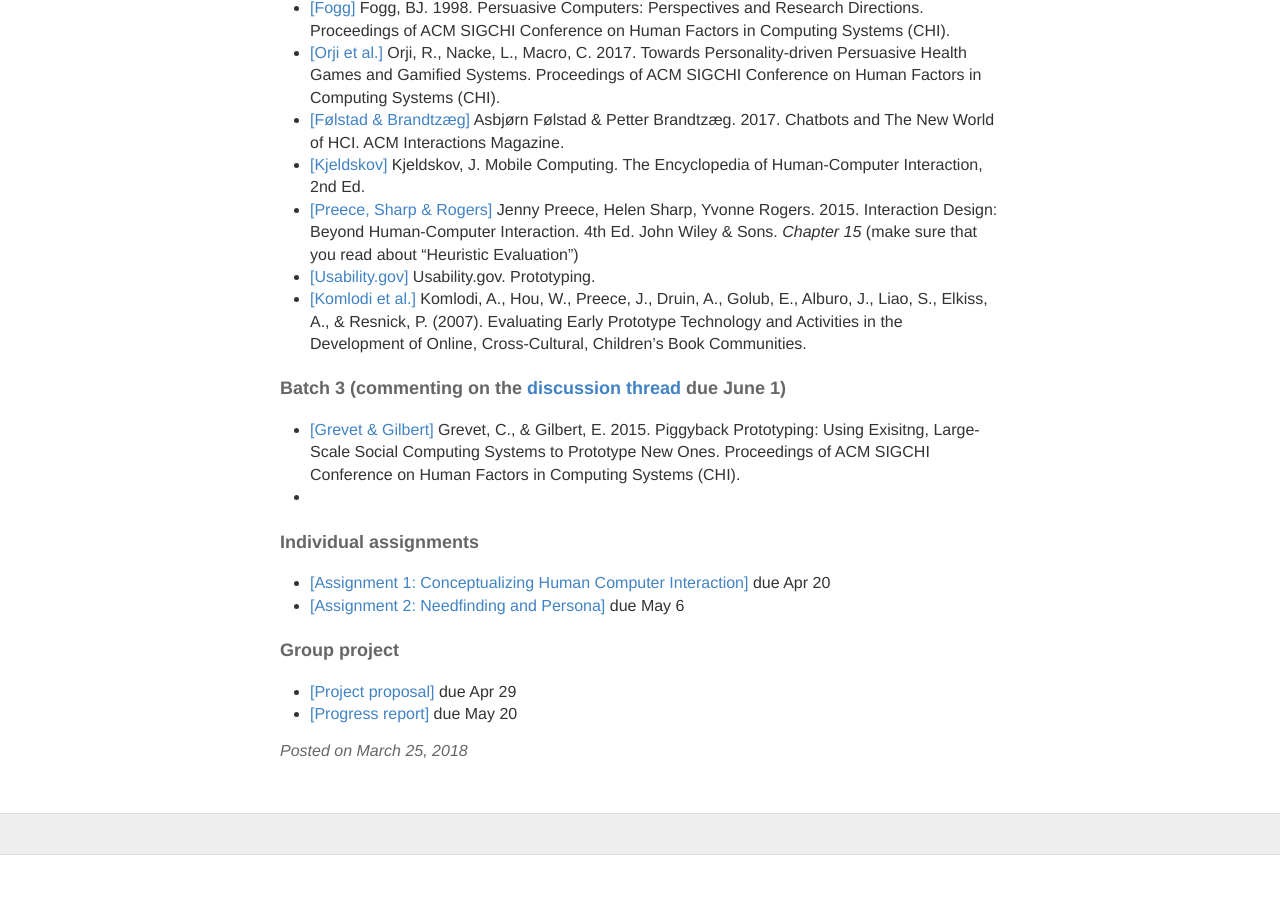
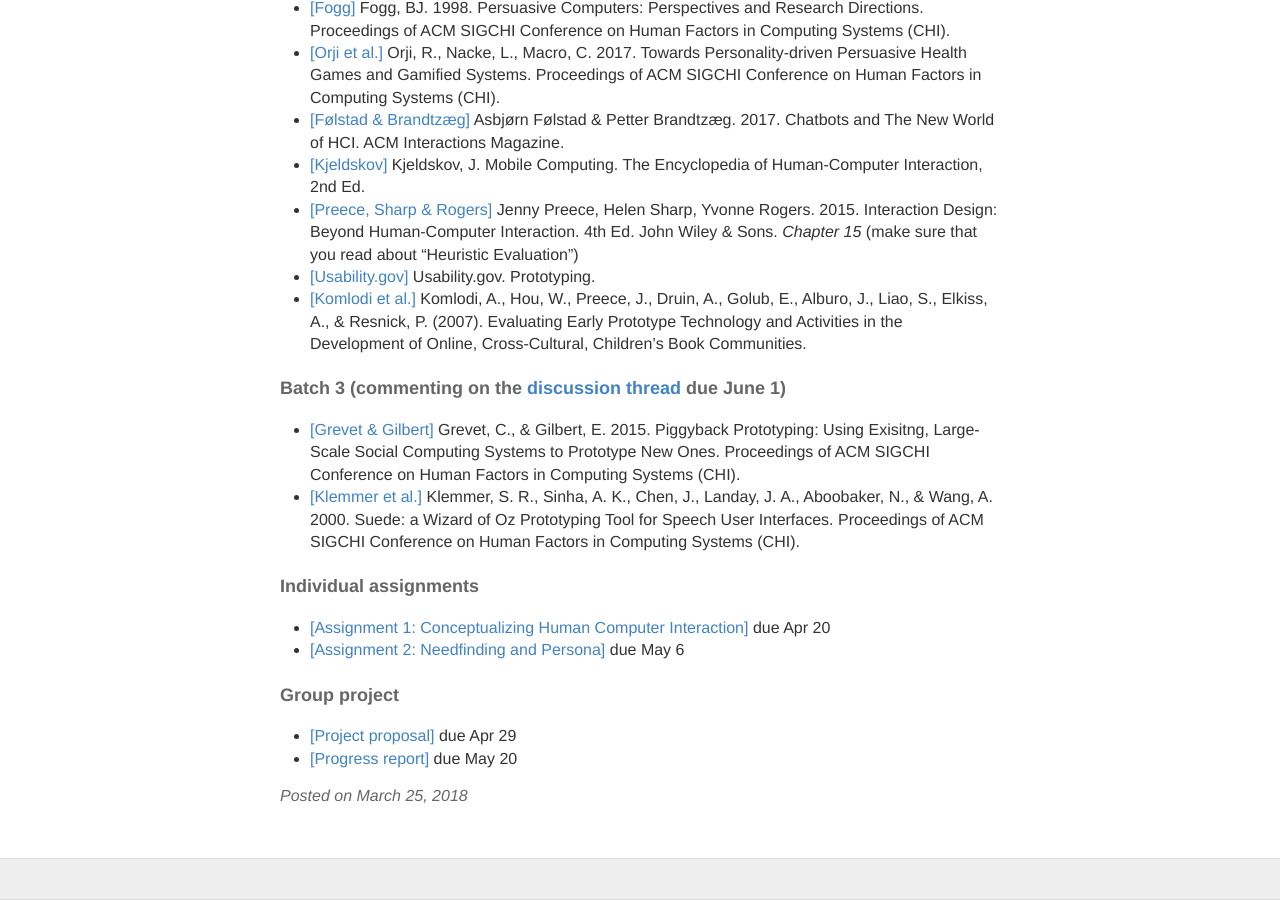
Before and after one commit to hciwang/hciwang.github.io, a Jekyll site: the page built from _posts/2018-3-25-lectures.md, in a window 1280 px wide and 900 px high, scrolled down 2961 px. Built offline with Jekyll 4.4.1, drawn with Linux system fonts in a browser that asks for light colours; before the commit the page ends 3816 px from its top, so only the background shows below that.

Commit message:
Update 2018-3-25-lectures.md

```diff
--- a/_posts/2018-3-25-lectures.md
+++ b/_posts/2018-3-25-lectures.md
@@ -101,7 +101,7 @@
 
 #### Batch 3 (commenting on the [discussion thread](https://canvas.ucdavis.edu/courses/225630/discussion_topics/182487) due June 1)
 - [[Grevet & Gilbert]](http://comp.social.gatech.edu/papers/chi15.airport.grevet.pdf)  Grevet, C., & Gilbert, E. 2015. Piggyback Prototyping: Using Exisitng, Large-Scale Social Computing Systems to Prototype New Ones. Proceedings of ACM SIGCHI Conference on Human Factors in Computing Systems (CHI).
--
+- [[Klemmer et al.]](https://canvas.ucdavis.edu/courses/225630/files?preview=3573169) Klemmer, S. R., Sinha, A. K., Chen, J., Landay, J. A., Aboobaker, N., & Wang, A. 2000. Suede: a Wizard of Oz Prototyping Tool for Speech User Interfaces. Proceedings of ACM SIGCHI Conference on Human Factors in Computing Systems (CHI).
 
 
 
```
